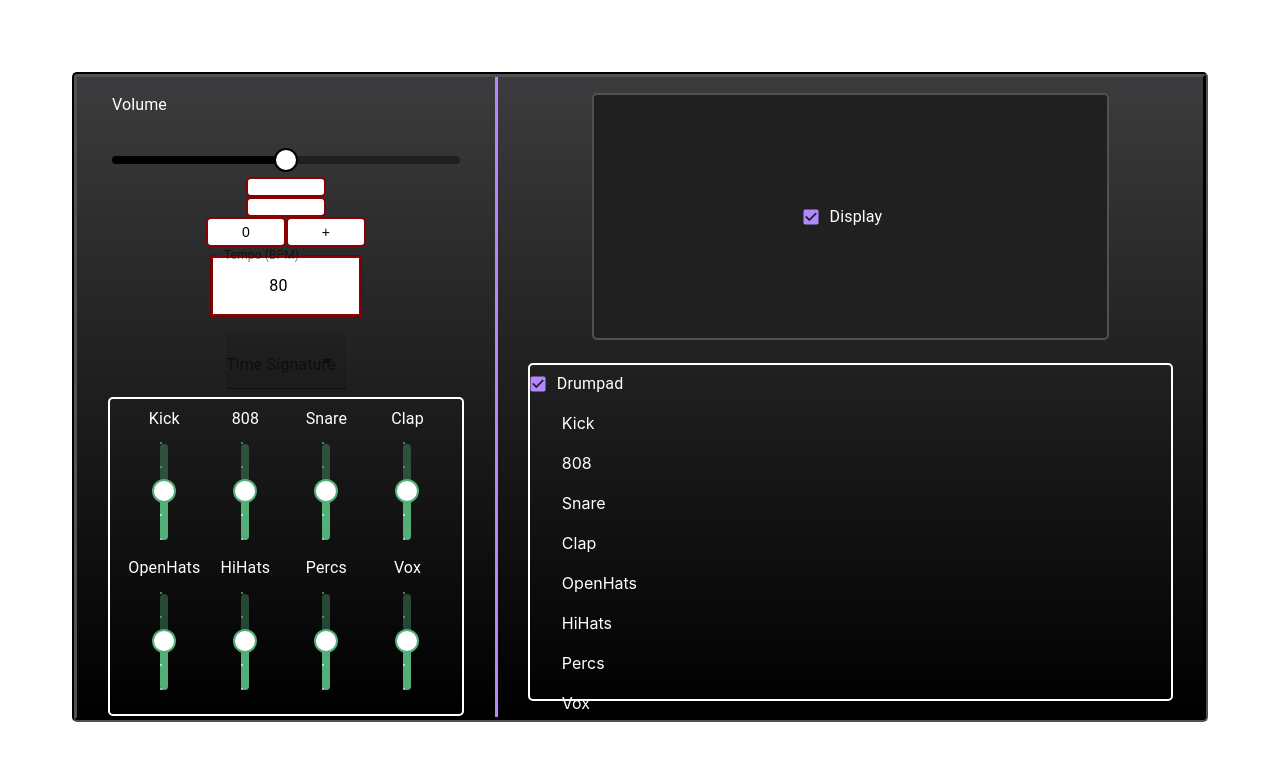
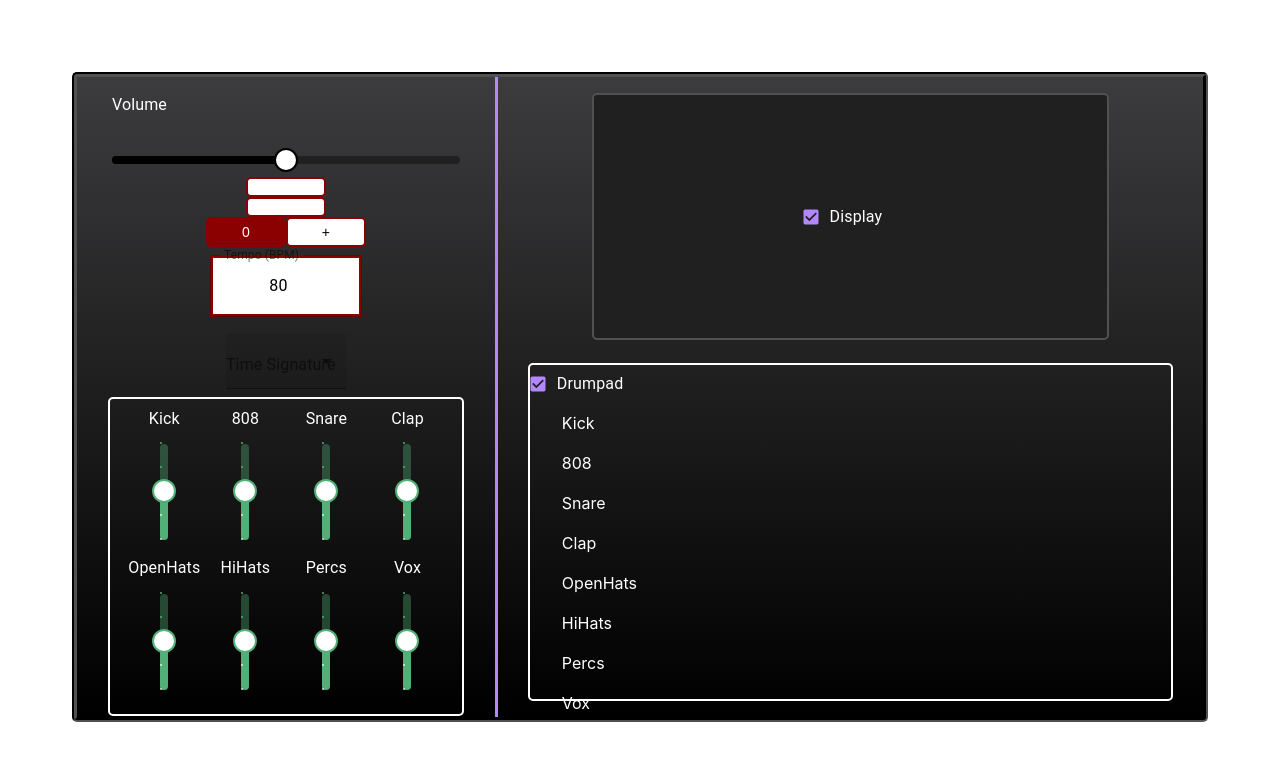
Before and after one commit to davelista/PolyDrum, a React (Create React App) app: page / in a window 1280 px wide. Shown: the top 760 px of the page. Built offline with nearby package versions, Linux system fonts and the light colour scheme; some icons are missing.

Commit message:
dropdown test, add active state to rhythm buttons

```diff
--- a/src/App.js
+++ b/src/App.js
@@ -10,10 +10,10 @@ function App() {
             <Drumbit/>
         </AppContext.Provider>
 
-        {console.log("play è: ", appData.play.value)}
+        {console.log("-----------\nplay è: ", appData.play.value)}
         {console.log("ho cambiato la VELOCITA' in: ", appData.tempo.value)}
-        {console.log("ho cambiato il VOLUME in: ", appData.volume.value)}
-        {console.log("ho cambiato il TEMPO in: ", appData.timeSignature.value)}
+        {console.log("ho cambiato il VOLUME in: ", appData.volume.value, "\n-------------\n")}
+
         {console.log("Il ritmo selezionato è :", appData.selectedRhythm.number)}
         {console.log("il JSON del ritmo è: ", appData.selectedRhythm.item)}
         {console.log("I RITMI DELL'UTENTE SONO: ", appData.userRhythms.data)}
--- a/src/components/Button/Button.css
+++ b/src/components/Button/Button.css
@@ -42,9 +42,30 @@
 }
 
 .btn--primary:hover{
-    color: var(--firstColor);
-    background: var(--thirdColor);
+    color: var(--thirdColor);
+    background: var(--firstColor);
     box-shadow: 0 20px 20px 0 rgba(255, 255, 255, 0.42);
+}
+
+.btn--primary--active {
+    display: flex;
+    flex-direction: row;
+    justify-content: space-around;
+    align-items: center;
+    background: var(--firstColor);
+    line-height: 42px;
+    padding-left: 5px;
+    padding-right: 5px;
+    border: 2px solid var(--firstColor);
+    color: var(--thirdColor);
+    font-weight: 500;
+    transition: all 0.3s ease 0s;
+    cursor: pointer;
+    text-transform: uppercase;
+    font-family: "Poppins", sans-serif;
+    font-size: 14px;
+    width: 80px;
+    height: 30px;
 }
 
 /*Da modificare -> BOTTONI SOTTO AL DISPLAY*/
@@ -73,3 +94,23 @@
     color: #FB5849;
     box-shadow: 0 20px 20px 0 rgba(255, 255, 255, 0.42);
 }
+
+.btn--secondary {
+    display: flex;
+    flex-direction: row;
+    justify-content: space-around;
+    align-items: center;
+    background: #FB5849;
+    line-height: 42px;
+    padding-left: 30px;
+    padding-right: 30px;
+    border: none;
+    color: white;
+    font-weight: 500;
+    transition: all 0.3s ease 0s;
+    cursor: pointer;
+    text-transform: uppercase;
+    font-family: "Poppins", sans-serif;
+    font-size: 14px;
+    border-radius: 5px;
+}
--- a/src/components/Button/Button.js
+++ b/src/components/Button/Button.js
@@ -1,7 +1,7 @@
 import React from "react";
 import "./Button.css";
 
-const STYLES = ['btn--primary', 'btn--secondary'];
+const STYLES = ['btn--primary', 'btn--secondary', 'btn--primary--active', 'btn--secondary--active'];
 
 const Button = ({ children, type, onClick, buttonStyle, buttonSize, buttonColor, ...props }) => {
     //Se è stato definito uno stile del bottone inserisci lo stile altrimenti consideri il primo nell'array (btn primary)
--- a/src/components/Dropdown/Dropdown.js
+++ b/src/components/Dropdown/Dropdown.js
@@ -52,6 +52,10 @@ const Dropdown = (props) => {
 
                 </Select>
             </FormControl>
+
+            {appData.userRhythms.data[appData.selectedRhythm.number]!== undefined ?
+                console.log("-------------\n IL TEMPO È : ", appData.userRhythms.data[appData.selectedRhythm.number].timeSignature, "\n-------------\n")
+                : null}
             {console.log("il numero di stepbutton è: ", appData.stepButtons.value)}
         </>
     );
--- a/src/components/PagesSections/RhythmSection/Drumpad/Drumpad.js
+++ b/src/components/PagesSections/RhythmSection/Drumpad/Drumpad.js
@@ -18,12 +18,12 @@ const Drumpad = (props) => {
                 {/*Inizio per i vari ritmi*/}
                 {appData.samplesList.map((x) => {
                     return <>
-                        <div className={styles.line}>
+                        <div className={styles.line} >
                             <div className={styles.title}>
                                 {x.name}
                             </div>
                             <div className={styles.stepButton}>
-                                {appData.selectedRhythm.item !== undefined ? <StepButtonsList idInstrument={x.id} instrument={x.name} idRhythm={appData.selectedRhythm.number} /> : null}
+                                {appData.selectedRhythm.item !== undefined ? <StepButtonsList key={x.id} idInstrument={x.id} instrument={x.name} idRhythm={appData.selectedRhythm.number} /> : null}
                             </div>
                         </div>
                     </>
--- a/src/components/PagesSections/SettingsSection/ButtonsList.js
+++ b/src/components/PagesSections/SettingsSection/ButtonsList.js
@@ -5,14 +5,15 @@ import styles from "./SettingsSection.module.css";
 import {AppContext} from "../../../context/AppContext";
 
 const ButtonsList = (props) => {
-    const appData = useContext(AppContext)
+    const appData = useContext(AppContext);
+
     return (
         <>
             <Button onClick={() => appData.play.setValue(!appData.play.value)} >{appData.play.value ?<FaPause/> : <FaPlay/>} </Button>
             <Button><FaStop/></Button>
             <div className={styles.rhythmButtons}>
                 {appData.rhythmsList.item.map((x) => {
-                    return <Button onClick={() => appData.selectedRhythm.setNumber(x)}>{x}</Button>
+                    return <Button buttonStyle={appData.selectedRhythm.number === x ? 'btn--primary--active' : 'btn--primary'} onClick={() => appData.selectedRhythm.setNumber(x)}>{x}</Button>
                 })}
                 <Button onClick={() => appData.rhythmsList.setItem(appData.rhythmsList.item.concat(appData.rhythmsList.item.length))}> + </Button>
             </div>
--- a/src/hooks/useSelectedRhythm.js
+++ b/src/hooks/useSelectedRhythm.js
@@ -1,32 +1,32 @@
 import React, {useContext, useEffect, useState} from 'react';
 import {AppContext} from "../context/AppContext";
 
-const useSelectedRhythm = (idRhythm, userRhythms, setUserRhythms) => {
+const useSelectedRhythm = (idRhythm, db, setDb) => {
     const appData = useContext(AppContext);
     const [selectedRhythm, setSelectedRhythm] = useState({})
 
     useEffect(() => {
-        if(userRhythms[idRhythm] === undefined){
+        if(db[idRhythm] === undefined){
             initRhythmObj();
         } else {
             setRhythmObj();
         }
-    }, [idRhythm, userRhythms]);
+    }, [idRhythm, db]);
 
     const initRhythmObj = () => { /*Crea un oggetto vuoto e lo inserisce*/
-        let temp = [...userRhythms];
+        let temp = [...db];
         let item = {
             timeSignature : "",
             numStepButtons: 0,
             instruments: []
         }
         temp[idRhythm] = item;
-        setUserRhythms(temp);
-        setSelectedRhythm(userRhythms[idRhythm])
+        setDb(temp);
+        setSelectedRhythm(db[idRhythm])
     }
 
     const setRhythmObj = () => { /*seleziona l'oggetto nell'array di JSON*/
-        setSelectedRhythm(userRhythms[idRhythm])
+        setSelectedRhythm(db[idRhythm])
     }
 
     return [selectedRhythm, setSelectedRhythm];
```
